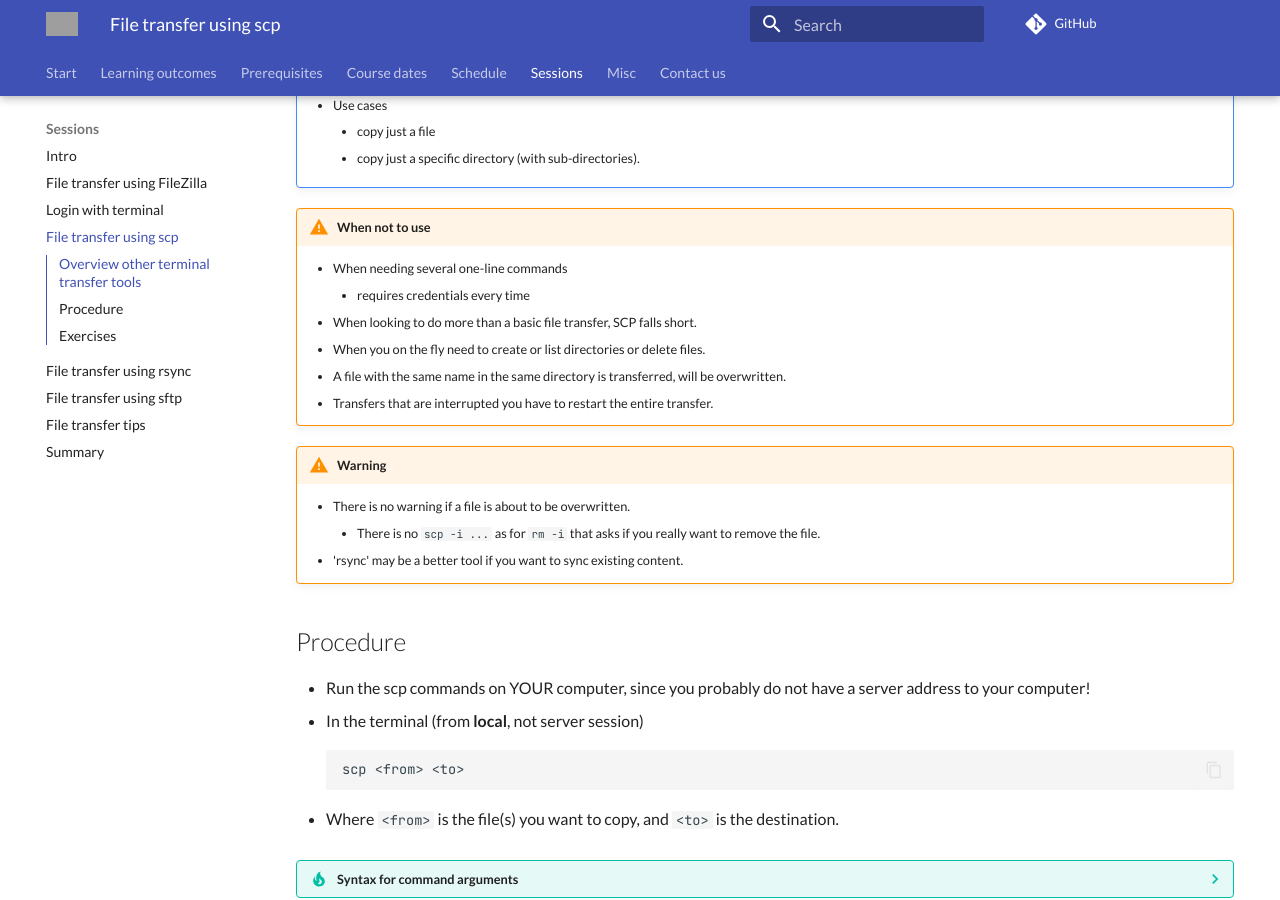
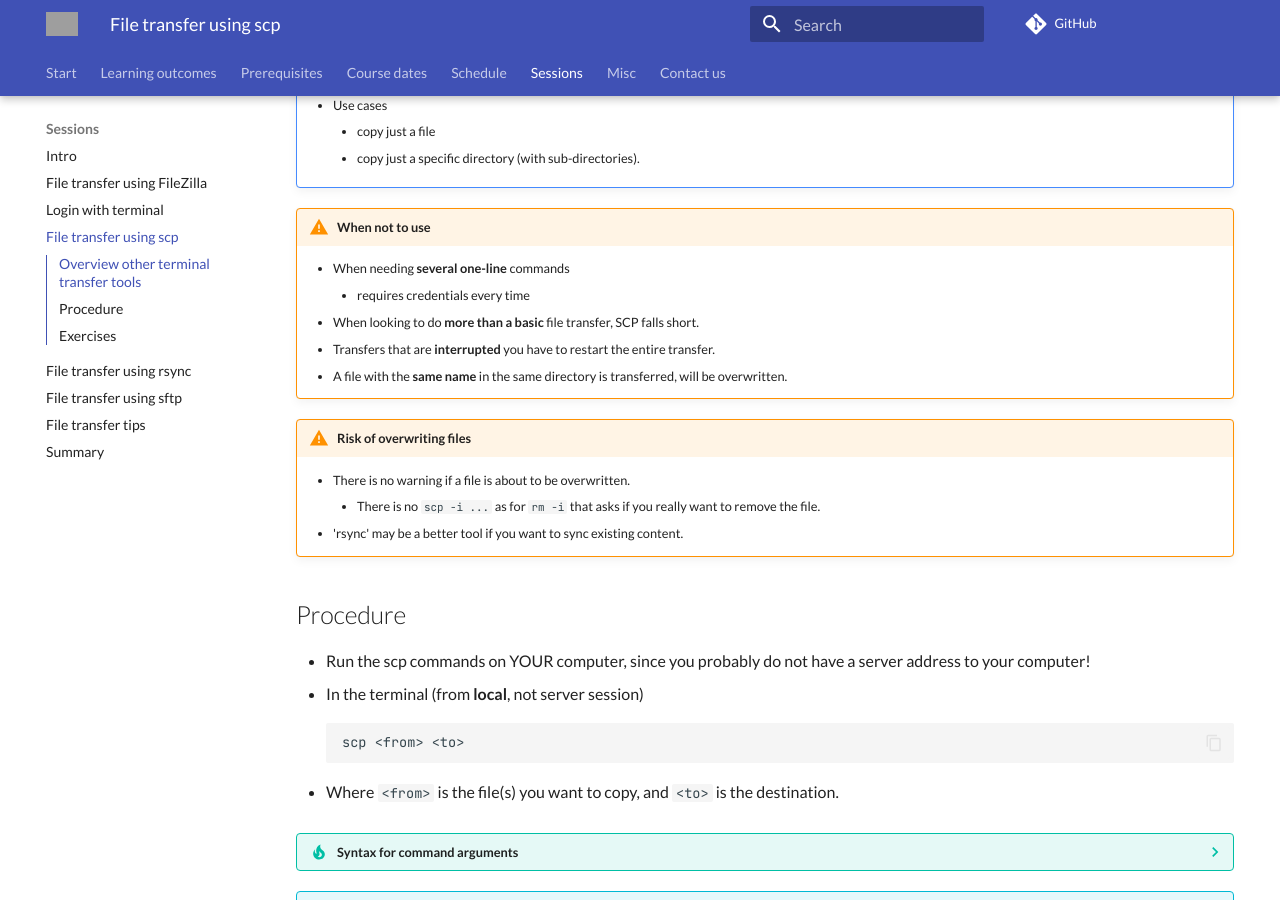
Before and after one commit to UPPMAX/naiss_file_transfer_course, an MkDocs documentation site: the page built from docs/sessions/scp/README.md, in a window 1280 px wide and 900 px high, scrolled down 824 px. Built offline with MkDocs 1.6.1 and Material for MkDocs 9.7.7, drawn with Linux system fonts in a browser that asks for light colours; comment, search, counter and statistics services are not loaded; grey boxes are pictures that could not be loaded.

Commit message:
scp fixes

```diff
--- a/docs/sessions/scp/README.md
+++ b/docs/sessions/scp/README.md
@@ -73,14 +73,13 @@ tags:
 
 !!! warning "When not to use"
 
-    - When needing several one-line commands
+    - When needing **several one-line** commands
         - requires credentials every time
-    - When looking to do more than a basic file transfer, SCP falls short.
-    - When you on the fly need to create or list directories or delete files.
-    - A file with the same name in the same directory is transferred, will be overwritten.
-    - Transfers that are interrupted you have to restart the entire transfer.
+    - When looking to do **more than a basic** file transfer, SCP falls short.
+    - Transfers that are **interrupted** you have to restart the entire transfer.
+    - A file with the **same name** in the same directory is transferred, will be overwritten.
 
-!!! warning
+!!! warning "Risk of overwriting files"
 
     - There is no warning if a file is about to be overwritten.
         - There is no ``scp -i ...`` as for ``rm -i`` that asks if you really want to remove the file.
```
